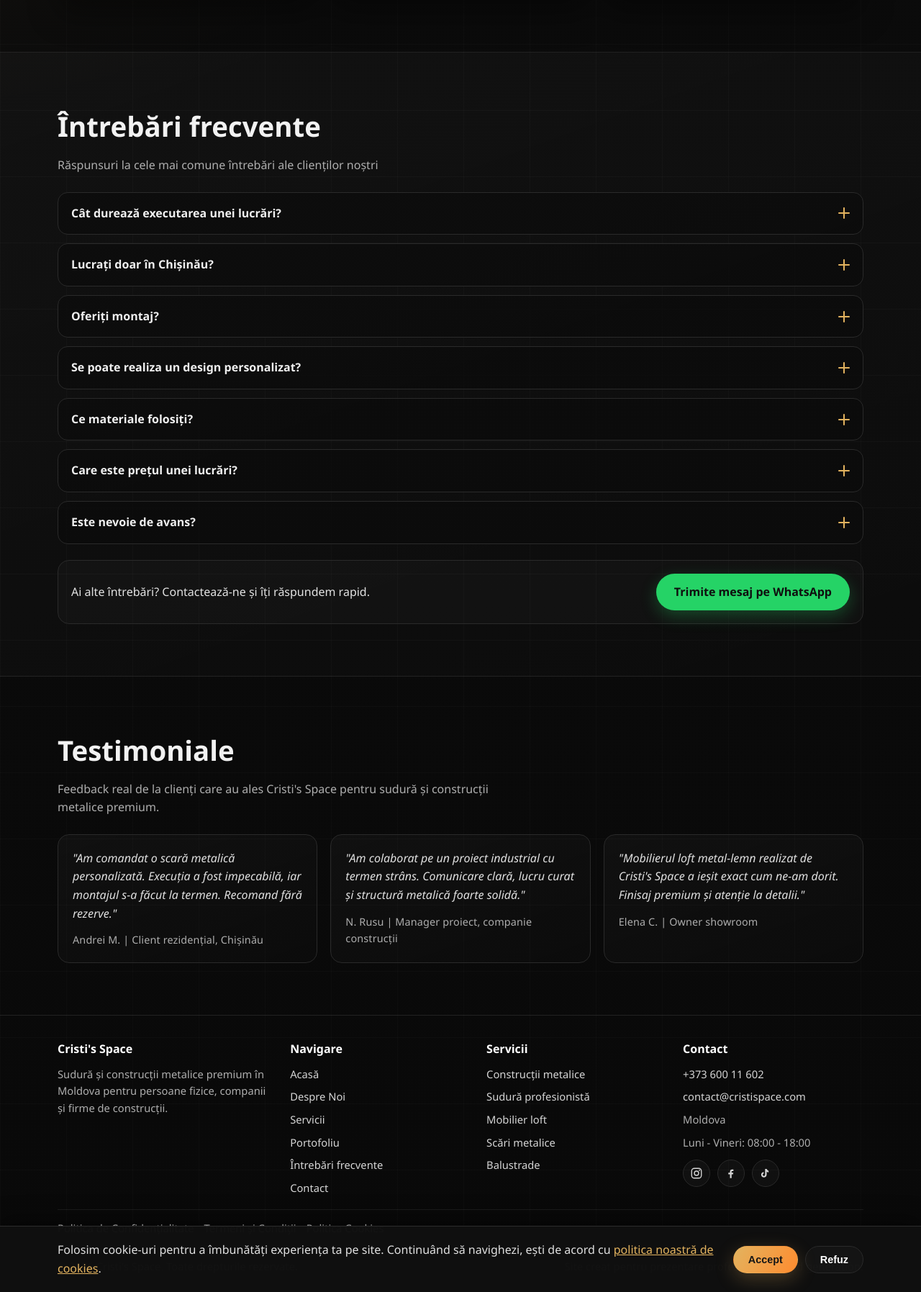
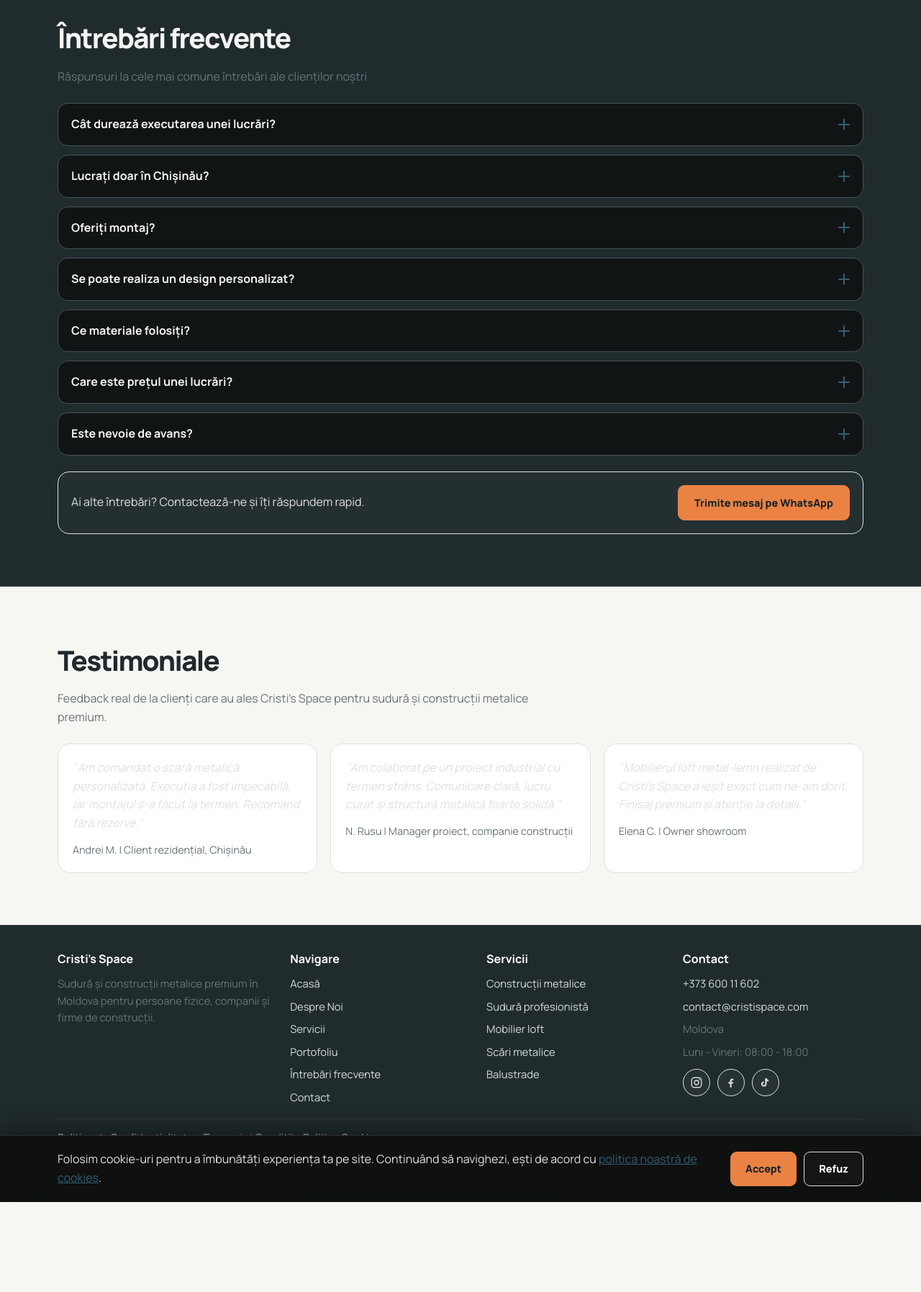
Before and after one commit to cciobu/Cristi-s-Space, a PHP site: page / in a window 1280 px wide. Shown: the part 2055-3850 px from the top of the page at 72% size. After the commit the page ends 3725 px from the top, so only its background shows below. Run offline with PHP 8.4, Linux system fonts and the light colour scheme.

Commit message:
Update site visual design

```diff
--- a/styles.css
+++ b/styles.css
@@ -1,14 +1,18 @@
+@import url("https://fonts.googleapis.com/css2?family=Barlow+Condensed:wght@500;600;700&family=Manrope:wght@400;500;600;700;800&display=swap");
+
 :root {
-  --bg: #0a0a0a;
-  --surface: #131313;
-  --surface-2: #1b1b1b;
-  --line: #2a2a2a;
-  --text: #f2f2f2;
-  --muted: #aeaeae;
-  --accent: #e3b35f;
-  --accent-2: #ff8c2f;
-  --radius: 16px;
+  --bg: #0b0e0c;
+  --surface: #151917;
+  --surface-2: #202522;
+  --line: #343b37;
+  --text: #f3f0e9;
+  --muted: #b1b7b1;
+  --accent: #d8ad65;
+  --accent-2: #bb7044;
+  --radius: 8px;
   --shadow: 0 22px 42px rgba(0, 0, 0, 0.35);
+  --font-body: "Manrope", "Avenir Next", "Segoe UI", Arial, sans-serif;
+  --font-display: "Barlow Condensed", "Arial Narrow", Arial, sans-serif;
 }
 
 * {
@@ -22,12 +26,12 @@ html {
 }
 
 body {
-  font-family: "Segoe UI", "Arial Narrow", Arial, sans-serif;
+  font-family: var(--font-body);
   color: var(--text);
   background:
-    radial-gradient(circle at 85% -20%, rgba(255, 140, 47, 0.12), transparent 35%),
-    radial-gradient(circle at -10% 30%, rgba(227, 179, 95, 0.1), transparent 35%),
-    linear-gradient(180deg, #0d0d0d 0%, #090909 100%);
+    radial-gradient(circle at 85% -20%, rgba(111, 129, 111, 0.12), transparent 35%),
+    radial-gradient(circle at -10% 30%, rgba(187, 112, 68, 0.07), transparent 35%),
+    linear-gradient(180deg, #101412 0%, #0b0e0c 100%);
   line-height: 1.6;
   min-height: 100vh;
   opacity: 0;
@@ -49,8 +53,8 @@ body::before {
   content: "";
   position: fixed;
   inset: 0;
-  background-image: linear-gradient(rgba(255, 255, 255, 0.025) 1px, transparent 1px), linear-gradient(90deg, rgba(255, 255, 255, 0.02) 1px, transparent 1px);
-  background-size: 92px 92px;
+  background-image: linear-gradient(rgba(255, 255, 255, 0.012) 1px, transparent 1px), linear-gradient(90deg, rgba(255, 255, 255, 0.01) 1px, transparent 1px);
+  background-size: 112px 112px;
   pointer-events: none;
   z-index: -1;
 }
@@ -65,7 +69,7 @@ body::before {
   top: 0;
   z-index: 30;
   backdrop-filter: blur(8px);
-  background: rgba(10, 10, 10, 0.85);
+  background: rgba(11, 14, 12, 0.88);
   border-bottom: 1px solid rgba(255, 255, 255, 0.08);
 }
 
@@ -84,7 +88,7 @@ body::before {
   text-decoration: none;
   color: var(--text);
   font-weight: 700;
-  letter-spacing: 0.04em;
+  letter-spacing: 0;
 }
 
 .brand img {
@@ -192,7 +196,7 @@ body::before {
   color: var(--muted);
   font-size: 0.82rem;
   text-transform: uppercase;
-  letter-spacing: 0.08em;
+  letter-spacing: 0;
   margin-bottom: 16px;
 }
 
@@ -201,6 +205,16 @@ h1 {
   line-height: 1.08;
   margin-bottom: 16px;
   max-width: 16ch;
+  font-family: var(--font-display);
+  font-weight: 600;
+  letter-spacing: 0;
+}
+
+.section h2,
+.lift-feature-copy h3 {
+  font-family: var(--font-display);
+  font-weight: 600;
+  letter-spacing: 0;
 }
 
 .hero p {
@@ -216,24 +230,32 @@ h1 {
 }
 
 .btn {
-  display: inline-block;
+  display: inline-flex;
+  align-items: center;
+  justify-content: center;
   border: 1px solid transparent;
-  border-radius: 999px;
-  padding: 12px 24px;
-  font-weight: 700;
+  border-radius: 4px;
+  min-height: 48px;
+  padding: 12px 22px;
+  font-family: var(--font-body);
+  font-size: 0.9rem;
+  font-weight: 800;
+  letter-spacing: 0;
   text-decoration: none;
-  transition: transform .2s ease, box-shadow .2s ease;
+  transition: transform .2s ease, color .2s ease, background-color .2s ease, border-color .2s ease, box-shadow .2s ease;
 }
 
 .btn-primary {
-  background: linear-gradient(120deg, var(--accent), var(--accent-2));
-  color: #161616;
-  box-shadow: 0 8px 26px rgba(227, 179, 95, 0.26);
+  background: var(--accent);
+  color: #171710;
+  border-color: rgba(255, 255, 255, 0.16);
+  box-shadow: 0 6px 18px rgba(216, 173, 101, 0.2);
 }
 
 .btn-primary:hover {
   transform: translateY(-2px);
-  box-shadow: 0 12px 30px rgba(227, 179, 95, 0.34);
+  background: #e5bd79;
+  box-shadow: 0 10px 24px rgba(216, 173, 101, 0.28);
 }
 
 .btn-ghost {
@@ -242,15 +264,46 @@ h1 {
   background: rgba(255, 255, 255, 0.02);
 }
 
+.btn-text {
+  display: inline-flex;
+  align-items: center;
+  gap: 9px;
+  color: var(--text);
+  padding-left: 4px;
+  padding-right: 4px;
+}
+
+.btn-text::after {
+  content: "→";
+  font-size: 1.2rem;
+  transition: transform .2s ease;
+}
+
+.btn-text:hover {
+  color: var(--accent);
+}
+
+.btn-text:hover::after {
+  transform: translateX(4px);
+}
+
 .btn-whatsapp {
-  background: #25d366;
-  color: #0f0f0f;
-  box-shadow: 0 8px 22px rgba(37, 211, 102, 0.28);
+  background: #28553a;
+  color: #f4f4ed;
+  border-color: #477451;
+  box-shadow: 0 6px 18px rgba(40, 85, 58, 0.24);
 }
 
 .btn-whatsapp:hover {
   transform: translateY(-2px);
-  box-shadow: 0 12px 28px rgba(37, 211, 102, 0.34);
+  background: #346b49;
+  box-shadow: 0 10px 24px rgba(40, 85, 58, 0.34);
+}
+
+.btn:focus-visible,
+.menu a:focus-visible {
+  outline: 2px solid var(--accent);
+  outline-offset: 4px;
 }
 
 .hero-image,
@@ -267,9 +320,7 @@ h1 {
   content: "";
   position: absolute;
   inset: 0;
-  background: linear-gradient(115deg, transparent 20%, rgba(255, 180, 92, 0.16) 50%, transparent 78%);
-  transform: translateX(-120%);
-  animation: sheen 5.5s ease-in-out infinite;
+  background: linear-gradient(115deg, transparent 20%, rgba(255, 255, 255, 0.05) 50%, transparent 78%);
   pointer-events: none;
 }
 
@@ -291,7 +342,6 @@ h1 {
 
 .hero-image {
   min-height: 360px;
-  animation: floaty 6s ease-in-out infinite;
 }
 
 .hero-image.hero-home-image img {
@@ -386,12 +436,12 @@ h1 {
 .testimonial-meta {
   color: #b8b8b8;
   font-size: 0.9rem;
-  letter-spacing: 0.01em;
+  letter-spacing: 0;
 }
 
 .card-image {
   height: 190px;
-  border-radius: 12px;
+  border-radius: 8px;
   overflow: hidden;
   margin-bottom: 14px;
   border: 1px solid rgba(255, 255, 255, 0.12);
@@ -404,7 +454,7 @@ h1 {
 .gallery figure {
   margin: 0;
   height: 260px;
-  border-radius: 14px;
+  border-radius: 8px;
   overflow: hidden;
   border: 1px solid rgba(255, 255, 255, 0.12);
   box-shadow: var(--shadow);
@@ -448,7 +498,7 @@ h1 {
   text-decoration: none;
   background: linear-gradient(115deg, #171717 0%, #111 58%, #17130e 100%);
   border: 1px solid rgba(227, 179, 95, 0.46);
-  border-radius: 14px;
+  border-radius: 8px;
   box-shadow: var(--shadow);
   transition: border-color .25s ease, transform .25s ease, box-shadow .25s ease;
 }
@@ -523,7 +573,7 @@ h1 {
   z-index: 2;
   color: rgba(255, 255, 255, 0.72);
   font-size: 0.7rem;
-  letter-spacing: 0.08em;
+  letter-spacing: 0;
   text-transform: uppercase;
 }
 
@@ -980,6 +1030,73 @@ footer {
   }
 }
 
+/* Cristi's Space visual direction: warm paper, steel blue and a welding-orange accent. */
+:root {
+  --bg: #f6f6f3;
+  --surface: #fff;
+  --surface-2: #eef2f1;
+  --line: #dce1df;
+  --text: #20292c;
+  --muted: #687477;
+  --accent: #315f72;
+  --accent-2: #ea8244;
+  --radius: 16px;
+  --shadow: 0 18px 42px rgba(25,39,44,.12);
+}
+body { color: var(--text); background: var(--bg); }
+body::before { display: none; }
+.topbar { background: rgba(246,246,243,.96); border-bottom: 1px solid var(--line); }
+.nav { min-height: 86px; }
+.brand { color: var(--text); }
+.brand img { width: 62px; height: 62px; filter: none; }
+.menu a { color: #526064; }
+.menu a.active, .menu a:hover { color: var(--accent); }
+.menu a::after { background: var(--accent-2); }
+.hero { padding: 64px 0 54px; }
+.hero-grid { grid-template-columns: 1fr 1fr; gap: 44px; }
+.kicker { padding: 0; border: 0; border-radius: 0; color: var(--accent); font-size: .74rem; font-weight: 800; letter-spacing: .16em; }
+h1 { font-family: var(--font-body); font-weight: 800; letter-spacing: -.065em; line-height: 1.04; }
+.hero h1 { max-width: 13ch; }
+.hero p, .section p.lead { color: var(--muted); }
+.hero-image { border: 0; border-radius: 22px; box-shadow: none; }
+.hero-image::after { background: linear-gradient(0deg, rgba(13,31,39,.12), transparent 50%); }
+.btn { border-radius: 9px; }
+.btn-whatsapp, .btn-primary { background: var(--accent-2); color: #182328; border-color: var(--accent-2); box-shadow: none; }
+.btn-whatsapp:hover, .btn-primary:hover { background: #f29457; }
+.btn-text { padding: 12px 20px; border: 1px solid #cbd3d2; border-radius: 9px; }
+.card { background: #fff; border-color: var(--line); border-radius: 18px; box-shadow: none; }
+.card:hover { border-color: #a6bdc4; box-shadow: 0 12px 28px rgba(25,39,44,.08); }
+.card p, .card li { color: var(--muted); }
+.section h2, .lift-feature-copy h3 { font-family: var(--font-body); font-weight: 800; letter-spacing: -.045em; }
+.lift-feature { background: #202b2e; border: 0; border-radius: 20px; color: #f7f8f5; }
+.lift-feature-label, .lift-feature-link, .lift-feature-copy h3 span { color: #f19a62; }
+.gallery figure { border: 0; border-radius: 14px; box-shadow: none; }
+.faq-section, footer { background: #202b2e; color: #f4f5f2; }
+.faq-section .lead, footer p, footer li { color: #bac4c3; }
+.faq-item, .faq-question { border-color: #465254; color: #f4f5f2; }
+.footer-links a, .footer-legal a, .footer-contact a { color: #d6dddc; }
+.brand img { width: 82px; height: 82px; }
+.portfolio-page { background: var(--bg); color: var(--text); }
+.portfolio-page .topbar { background: rgba(246,246,243,.96); border-color: var(--line); }
+.portfolio-page .brand { color: var(--text); }
+.portfolio-page .menu a { color: #526064; }
+.portfolio-page .menu a.active, .portfolio-page .menu a:hover { color: var(--accent); }
+.portfolio-page .portfolio-intro { padding: 58px 0 30px; }
+.portfolio-page .portfolio-intro h1 { max-width: 16ch; }
+.portfolio-page .portfolio-intro p { color: var(--muted); max-width: 58ch; }
+.portfolio-page .portfolio-grid { grid-template-columns: repeat(2, minmax(0, 1fr)); gap: 16px; }
+.portfolio-page .portfolio-grid .card { padding: 0; overflow: hidden; background: #fff; border: 1px solid var(--line); border-radius: 14px; }
+.portfolio-page .portfolio-grid .card > a { display: block; height: 100%; padding-bottom: 20px; }
+.portfolio-page .portfolio-grid .card-image { height: 270px; margin: 0 0 16px; border: 0; border-radius: 0; }
+.portfolio-page .portfolio-grid .card h3, .portfolio-page .portfolio-grid .card p,
+.portfolio-page .portfolio-grid .card a > div:not(.card-image) { margin-left: 20px; margin-right: 20px; }
+.portfolio-page .portfolio-grid .card p { color: var(--muted); }
+@media (max-width: 760px) {
+  .hero { padding: 44px 0 36px; }
+  .hero-grid { grid-template-columns: 1fr; gap: 28px; }
+  .brand img { width: 54px; height: 54px; }
+}
+
 @media (max-width: 700px) {
   .nav {
     flex-direction: row;
@@ -1028,6 +1145,11 @@ footer {
   .btn {
     width: 100%;
     text-align: center;
+  }
+
+  .hero .actions .btn-text {
+    width: auto;
+    text-align: left;
   }
 
   .hero {
```
Also changed, not shown: portofoliu.html (+3 -17 lines).
